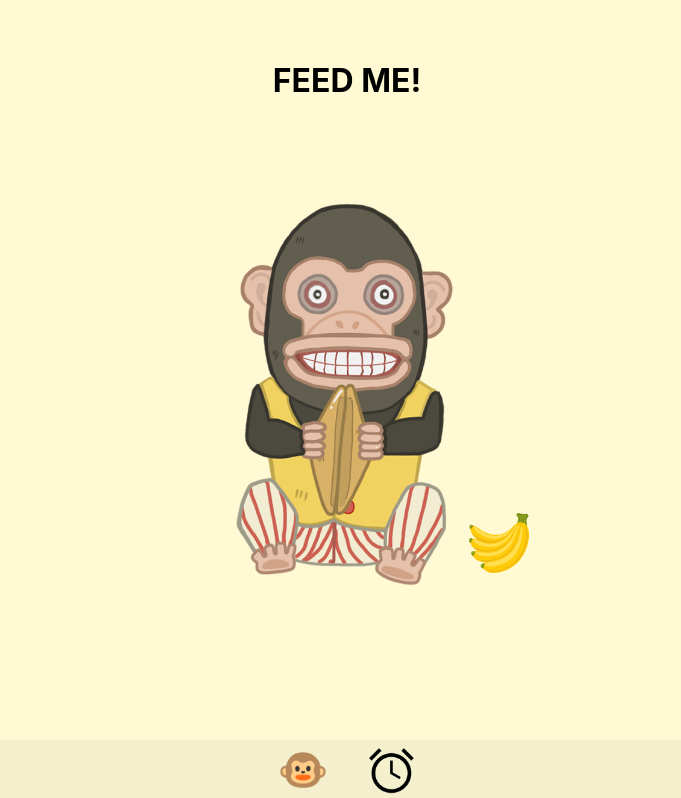
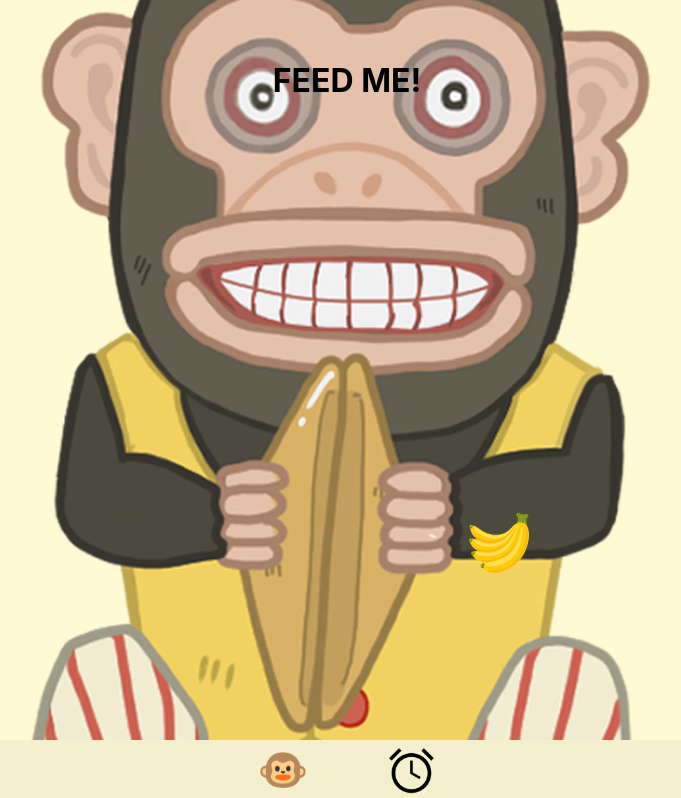
Before and after one commit to PotatoRicky/Flagship-Hackathon, a React (Create React App) app in the folder monkey/: page / in a window 1280 px wide. Shown: the top 798 px of the page, without its empty margins (293-974 px from the left). Built offline with nearby package versions, Linux system fonts and the light colour scheme.

Commit message:
made the width of the monkey to fit the screen

```diff
--- a/monkey/src/App.jsx
+++ b/monkey/src/App.jsx
@@ -111,7 +111,7 @@ function App() {
         }}>Zzzzzz</h1>
 
         <img id="monkey" alt="monkey" src={monkeyState} style={{
-          height: '60%',
+          width: '90%',
           top: '30%',
           alignSelf: 'center',
         }}>
@@ -142,11 +142,11 @@ function App() {
         }}>
           <img id='monkeyFace' alt='monkeyFace' src={monkeyFace} style={{
             height: '48px',
-            margin: '20px'
+            margin: '40px'
           }}></img>
           <img id='alarm' alt='alarm' src={alarm} style={{
             height: '48px',
-            margin: '20px',
+            margin: '40px',
             color: '#B688FA'
           }}></img>
       </div>
```
